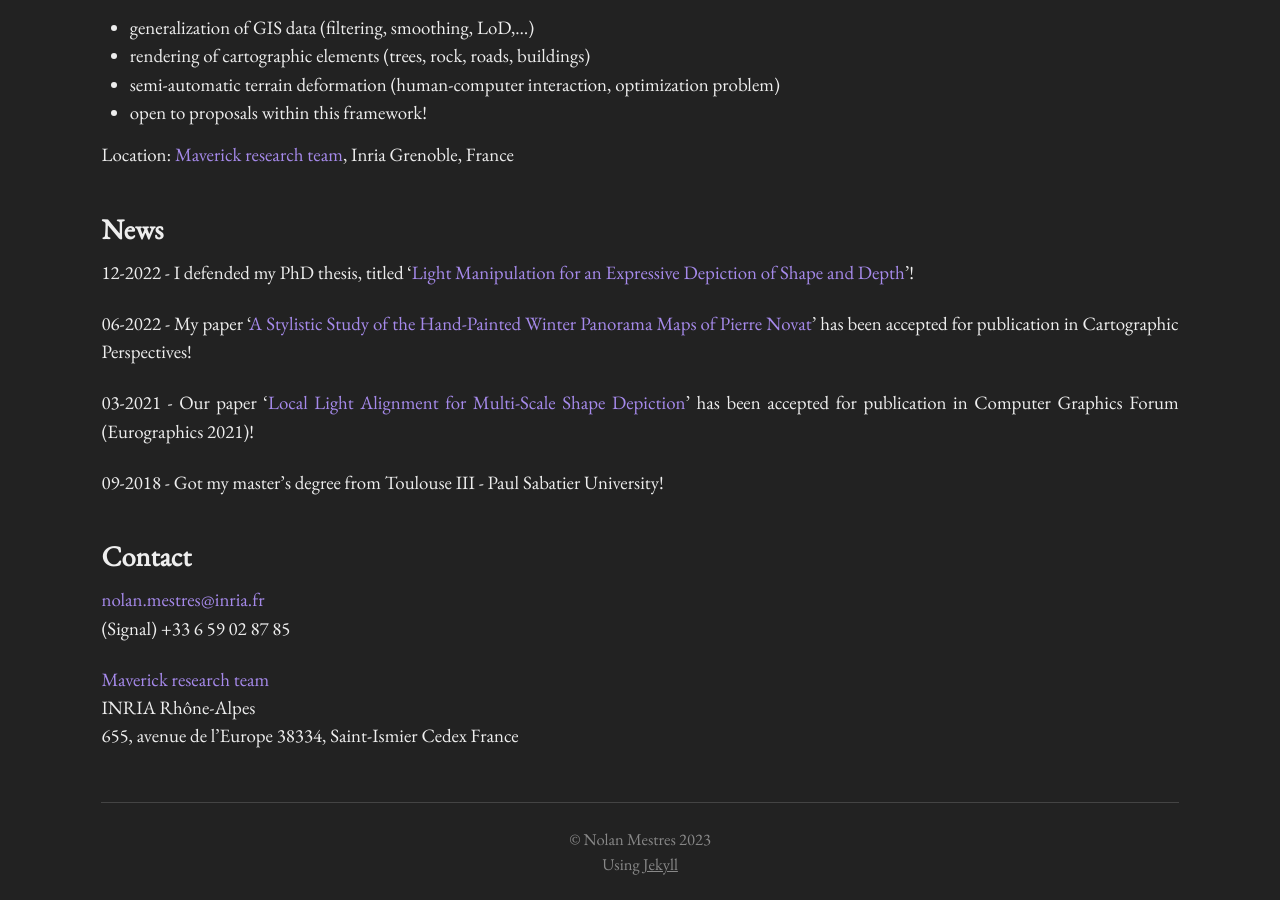
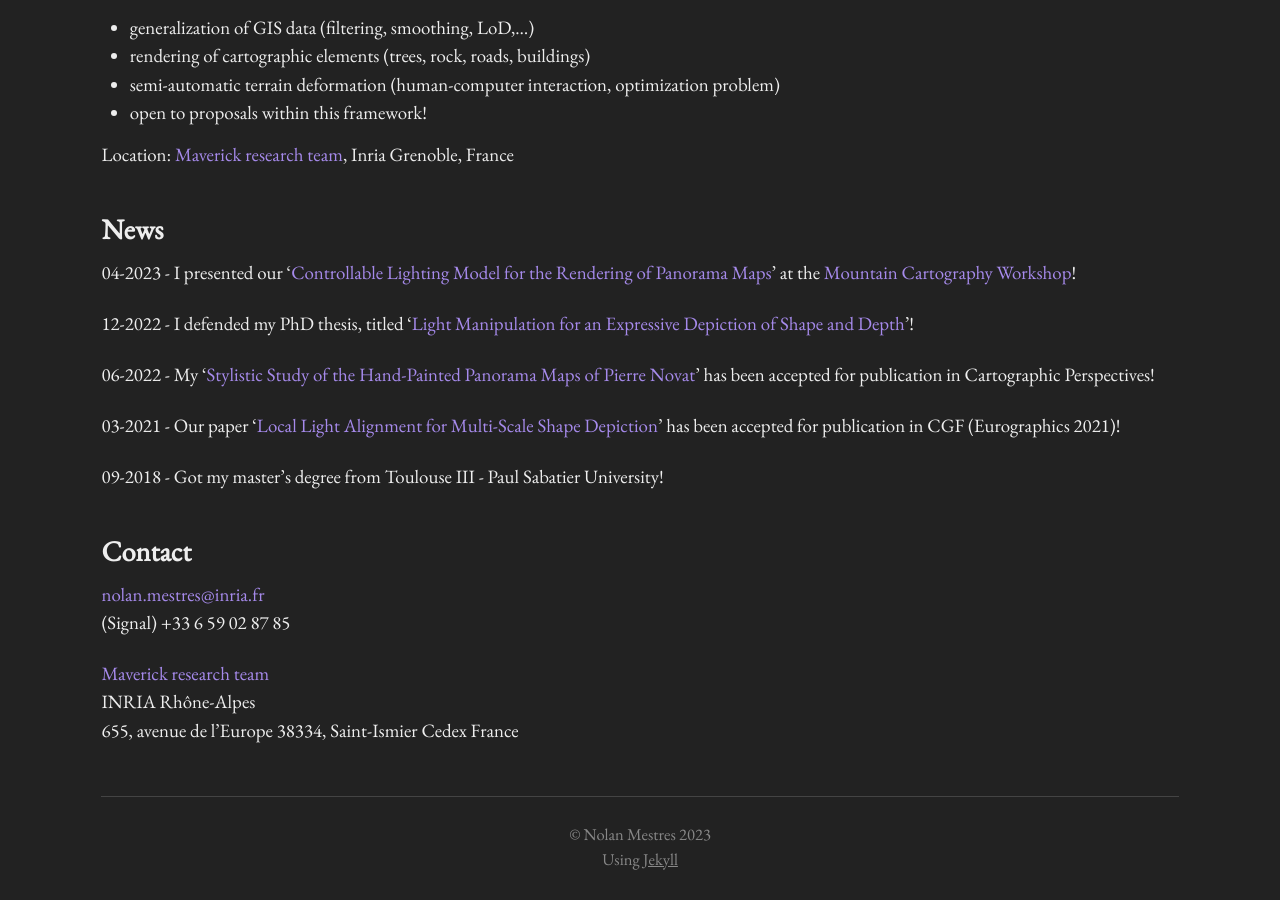
Before and after one commit to Nalonoid/nalonoid.github.io, a Jekyll site: the page built from index.md, in a window 1280 px wide and 900 px high, scrolled down 608 px. Built offline with Jekyll 4.4.1, drawn with Linux system fonts in a browser that asks for light colours.

Commit message:
add news; update resume;

```diff
--- a/index.md
+++ b/index.md
@@ -24,11 +24,13 @@ Location: [Maverick research team], Inria Grenoble, France
 
 ## News
 
+04-2023 - I presented our '[Controllable Lighting Model for the Rendering of Panorama Maps]' at the [Mountain Cartography Workshop]!
+
 12-2022 - I defended my PhD thesis, titled '[Light Manipulation for an Expressive Depiction of Shape and Depth]'!
 
-06-2022 - My paper '[A Stylistic Study of the Hand-Painted Winter Panorama Maps of Pierre Novat]' has been accepted for publication in Cartographic Perspectives!
+06-2022 - My '[Stylistic Study of the Hand-Painted Panorama Maps of Pierre Novat]' has been accepted for publication in Cartographic Perspectives!
 
-03-2021 - Our paper '[Local Light Alignment for Multi-Scale Shape Depiction]' has been accepted for publication in Computer Graphics Forum (Eurographics 2021)!
+03-2021 - Our paper '[Local Light Alignment for Multi-Scale Shape Depiction]' has been accepted for publication in CGF (Eurographics 2021)!
 
 09-2018 - Got my master's degree from Toulouse III - Paul Sabatier University!
 
@@ -50,5 +52,7 @@ INRIA Rhône-Alpes
 [Internships in the context of stylized panorama maps]: https://maverick.inria.fr/Membres/Joelle.Thollot/SujetsStages/internships_panorama_2223.pdf
 
 [Local Light Alignment for Multi-Scale Shape Depiction]: ./research/local-light-alignment-for-multi-scale-shape-depiction
-[A Stylistic Study of the Hand-Painted Winter Panorama Maps of Pierre Novat]: ./research/a-stylistic-study-of-the-hand-painted-winter-panorama-maps-of-pierre-novat
+[Stylistic Study of the Hand-Painted Panorama Maps of Pierre Novat]: ./research/a-stylistic-study-of-the-hand-painted-winter-panorama-maps-of-pierre-novat
 [Light Manipulation for an Expressive Depiction of Shape and Depth]: ./research/thesis
+[Controllable Lighting Model for the Rendering of  Panorama Maps]: ./research/controllable-lighting-model-for-the-rendering-of-panorama-maps-in-the-style-of-novat
+[Mountain Cartography Workshop]: https://www.shadedrelief.com/workshop/Program.pdf
```
Also changed, not shown: _posts/2023-04-12-controllable-lighting-model-for-the-rendering-of-panorama-maps-in-the-style-of-novat.markdown (renamed from _posts/2023-04-12-controllable_lighting_model_for_the_rendering_of_panorama_maps_in_the_style_of_novat.markdown), 1 other file.
